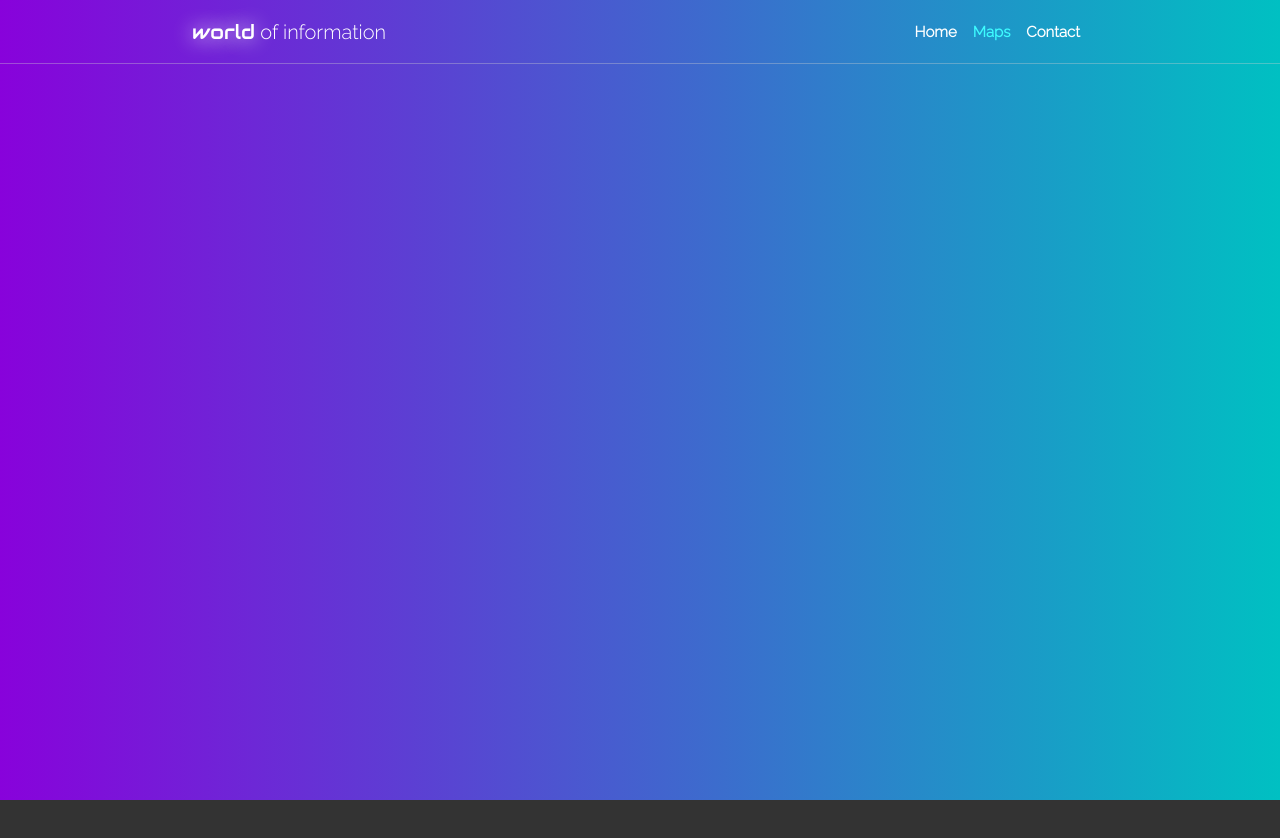
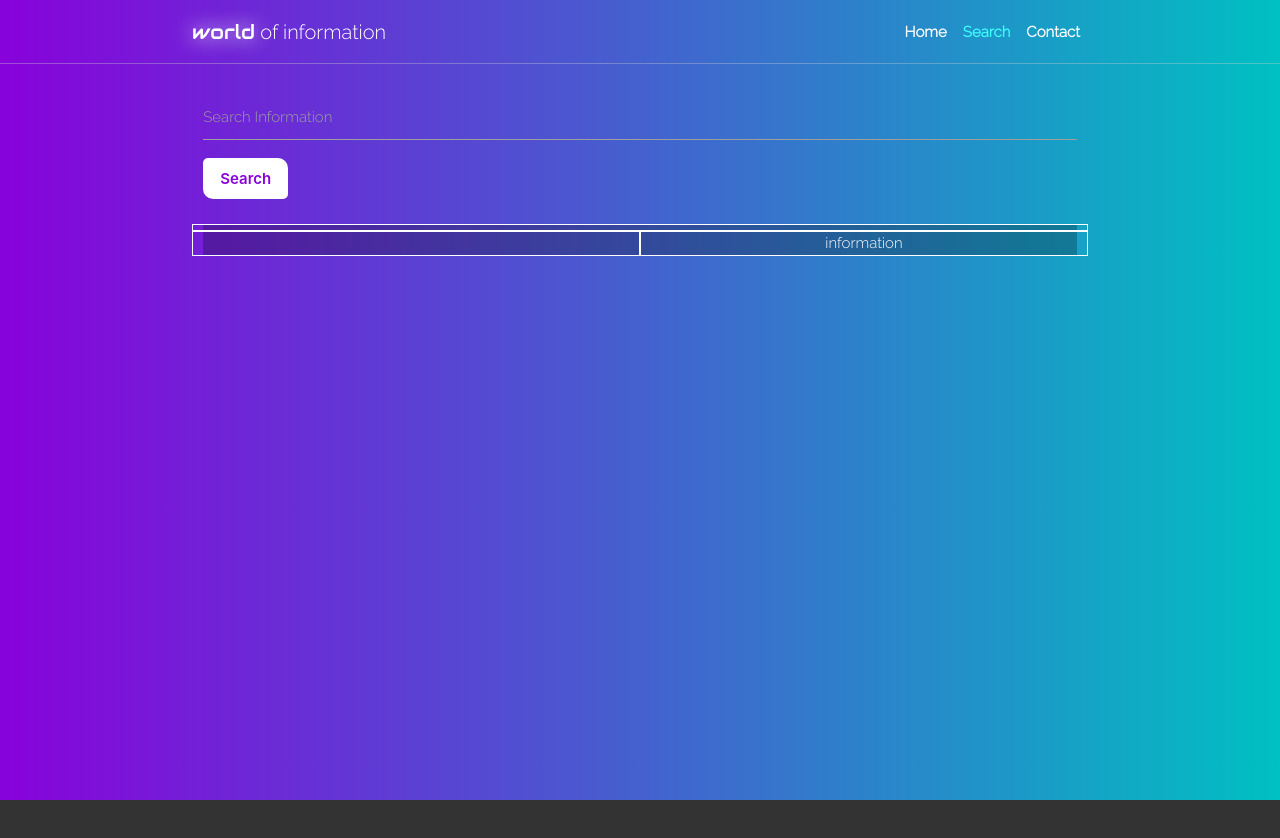
Before and after one commit to SyntappZ/world-of-information, a Vue app: page /MainPage in a window 1280 px wide. Shown: the top 838 px of the page. Built offline with nearby package versions, Linux system fonts and the light colour scheme.

Commit message:
added wiki api

```diff
--- a/src/App.vue
+++ b/src/App.vue
@@ -15,7 +15,7 @@
           </div>
 
           <div class="link-box">
-            <router-link class="link" to="/MainPage">Maps</router-link>
+            <router-link class="link" to="/MainPage">Search</router-link>
           </div>
 
           <div class="link-box">
--- a/src/components/Images.vue
+++ b/src/components/Images.vue
@@ -33,7 +33,7 @@ export default {
   methods: {
     getImage() {
       if(this.search.length > 2) {
-        let url = "https://api.unsplash.com/search/photos?page=1&per_page=5&query="
+        let url = "https://api.unsplash.com/search/photos?page=1&per_page=1&query="
       let key = "&client_id=08c04aa141478d0a384fd4d24002641b73430c41565f3af92e5d64b96c0f20f3"
      axios
       .get(url + this.search + key)
--- /dev/null
+++ b/src/components/Search.vue
@@ -0,0 +1,49 @@
+<template>
+  <div class="container wiki">
+    <div class="row">
+      <div class="col s12">
+        <h2>{{ search }}</h2>
+      </div>
+      <div class="img-wrap col s12 m6 lg6">
+        <img class="img" :src="img" :title="desc" />
+      </div>
+      <div class="col s12 m6 lg6">information</div>
+    </div>
+
+  </div>
+</template>
+
+<script>
+import { mapGetters } from "vuex";
+import axios from "axios";
+export default {
+  data() {
+    return {
+      title: "",
+
+
+    };
+  },
+  methods: {
+
+  },
+ computed: mapGetters(["search", "img", "desc"])
+
+};
+</script>
+
+<style scoped>
+.wiki {
+  background-color: rgba(0, 0, 0, 0.247);
+  width: 100%;
+}
+.col {
+  border: solid 1px #fff;
+  text-align: center;
+}
+img {
+  width:100%;
+
+}
+
+</style>
--- a/src/components/Welcome.vue
+++ b/src/components/Welcome.vue
@@ -14,7 +14,7 @@
                 You can use the map to search or use the search bar for
                 specific locations.
               </p>
-              <button class="btns waves-effect waves-light">go to maps</button>
+              <button class="btns waves-effect waves-light">Search</button>
             </div>
           </div>
         </div>
--- a/src/main.js
+++ b/src/main.js
@@ -4,6 +4,8 @@ import router from './router'
 import store from './store'
 import axios from 'axios'
 import VueAxios from 'vue-axios'
+
+
 
 Vue.use(VueAxios, axios)
 
--- a/src/store.js
+++ b/src/store.js
@@ -1,16 +1,32 @@
 import Vue from 'vue'
 import Vuex from 'vuex'
+import { stat } from 'fs';
 
 Vue.use(Vuex)
 
 export default new Vuex.Store({
   state: {
-
+    search: '',
+    img: '',
+    desc: ''
   },
   mutations: {
-
+    getSearch(state, info) {
+      state.search = info
+    },
+    getImg(state, img) {
+      state.img = img
+    },
+    getDesc(state, desc) {
+      state.desc = desc
+    }
   },
   actions: {
 
+  },
+  getters: {
+    search: state => state.search,
+    img: state => state.img,
+    desc: state => state.desc
   }
 })
--- a/src/views/MainPage.vue
+++ b/src/views/MainPage.vue
@@ -1,17 +1,15 @@
 <template>
   <div class="main">
-    <div class="page-top container">
+    <div class="container">
       <div class="row">
-        <div class="col s12 m6">
-          <div class="left-welcome text-left">
+        <div class="input-field col s12">
+          <input v-model="searching" id="search" type="text" />
+          <label autocomplete="off" for="search">Search Information</label>
 
-          </div>
-
+          <button @click="getInput" class="btns">Search</button>
         </div>
-        <div class="col s12 m6">
-          <div class="right-welcome">
-
-          </div>
+        <div class="col s12">
+          <search />
         </div>
       </div>
     </div>
@@ -19,14 +17,98 @@
 </template>
 
 <script>
+import search from "../components/Search";
+import store from "../store";
+import axios from "axios";
 export default {
+  components: {
+    search
+  },
+  mounted() {},
+  data() {
+    return {
+      searching: "",
+      nameArray: [],
+      fullArray: [],
+      imageArray: []
+    };
+    //  store.commit("getImg", image.urls.regular);
+    //           store.commit("getDesc", image.alt_description);
+  },
+  methods: {
+    getInput() {
+      this.nameArray = [];
+      this.imageArray = [];
+      store.commit("getSearch", this.searching);
+      this.getWiki();
+      this.getImage();
+    },
+    getImage() {
+      let url =
+        "https://api.unsplash.com/search/photos?page=1&per_page=1&query=";
+      let key =
+        "&client_id=08c04aa141478d0a384fd4d24002641b73430c41565f3af92e5d64b96c0f20f3";
+console.log(this.nameArray)
+      for (let i = 0; i < 10; i++) {
 
-}
+        axios
+          .get(url + this.nameArray[i] + key)
+          .then(response => {
+            response.data.results.forEach(image => {
+             this.imageArray.push({
+               url: image.urls.regular,
+               desc: image.alt_description
+             })
+            });
+          })
+          .catch(function(error) {
+            console.log(error);
+          });
+        this.searching = "";
+
+      }
+       //console.log(this.imageArray)
+    },
+    getWiki() {
+      let url = "http://en.wikipedia.org/w/api.php?action=opensearch&search=";
+      axios
+        .get(url + this.searching + "&origin=*")
+        .then(response => {
+          response.data[1].forEach(x => this.nameArray.push(x));
+
+          for (let i = 0; i < 10; i++) {
+            this.fullArray.push({
+              name: response.data[1][i],
+              info: response.data[2][i],
+              link: response.data[3][i]
+            });
+          }
+        })
+        .catch(function(error) {
+          console.log(error);
+        });
+    }
+  },
+  computed: {}
+};
 </script>
 
 <style scoped>
-  .main {
-    min-height: 62vh;
-
-  }
+.main {
+  min-height: 92vh;
+  padding-top: 20px;
+}
+#search {
+  color: white;
+}
+.input-field {
+  margin-top: 10px;
+}
+.input-field input[type="text"]:focus + label {
+  color: #fff;
+}
+#search:focus {
+  border-bottom: solid white 1px;
+  box-shadow: 0 1px 0 0 #fff;
+}
 </style>
```
